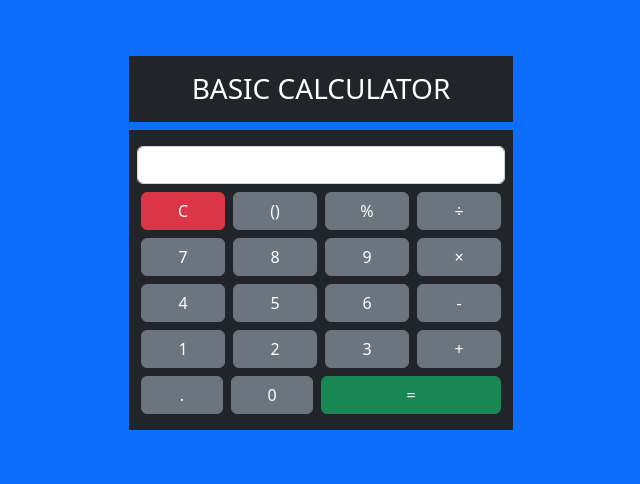
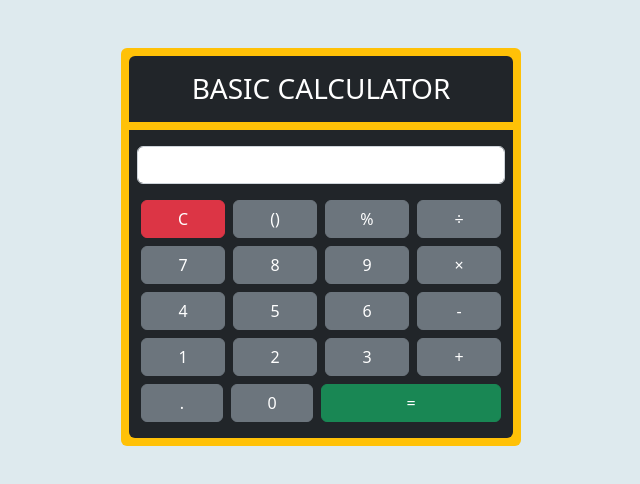
Before and after one commit to IsabelaBaseggio/basic-calculator, a plain HTML site: page index.html in a window 1280 px wide. Shown: the whole page, without its empty margins (319-959 px from the left). Drawn offline with nearby package versions, Linux system fonts and the light colour scheme.

Commit message:
style details done

```diff
--- a/index.html
+++ b/index.html
@@ -11,19 +11,19 @@
     <title>Document</title>
 </head>
 
-<body class="bg-primary">
+<body style="background-color: #deeaee;">
 
 
-        <div class="container p-2 d-flex flex-column align-items-center" style="max-width: 400px;">
+        <div class="container bg-warning p-2 mt-5 rounded d-flex flex-column align-items-center" style="max-width: 400px;">
 
-            <h3 class="container text-center mt-5 p-3 text-bg-dark">BASIC CALCULATOR</h3>
+            <h3 class="container text-center p-3 text-bg-dark rounded-top">BASIC CALCULATOR</h3>
 
 
-            <form action="#" name="calculator" class="main bg-dark p-2 w-100">
+            <form action="#" name="calculator" class="main bg-dark rounded-bottom p-2 w-100">
 
                 <div class="row my-2">
                     <div class="col-12">
-                        <input type="text" class="display form-control" name="main" id="display">
+                        <input type="text" class="display form-control mb-2" name="main" id="display">
                     </div>
                 </div>
 
```
